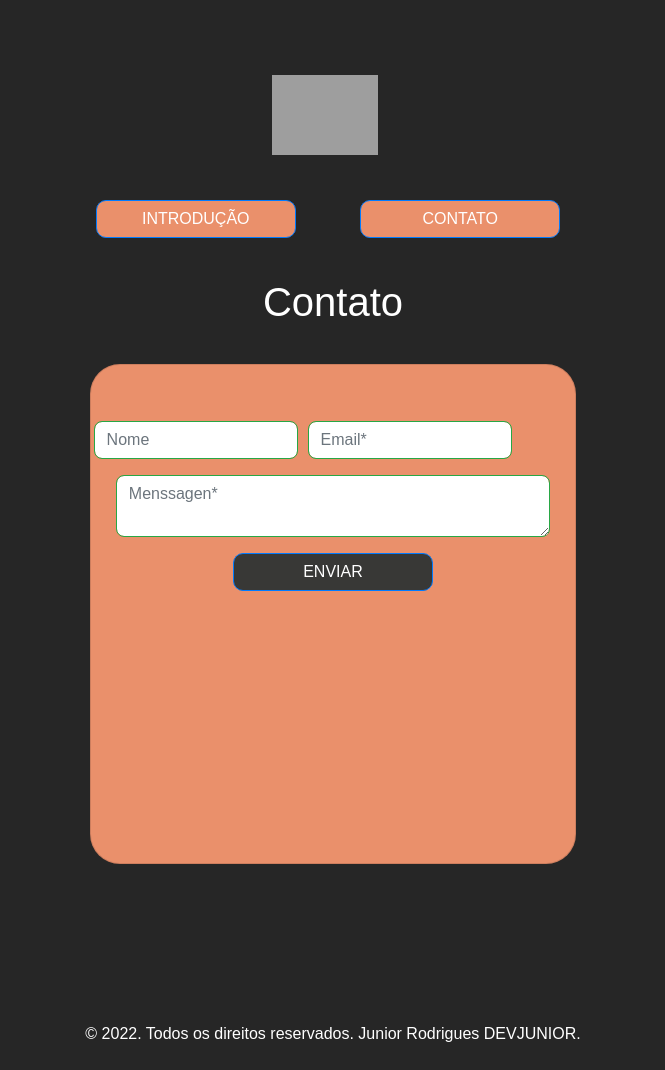
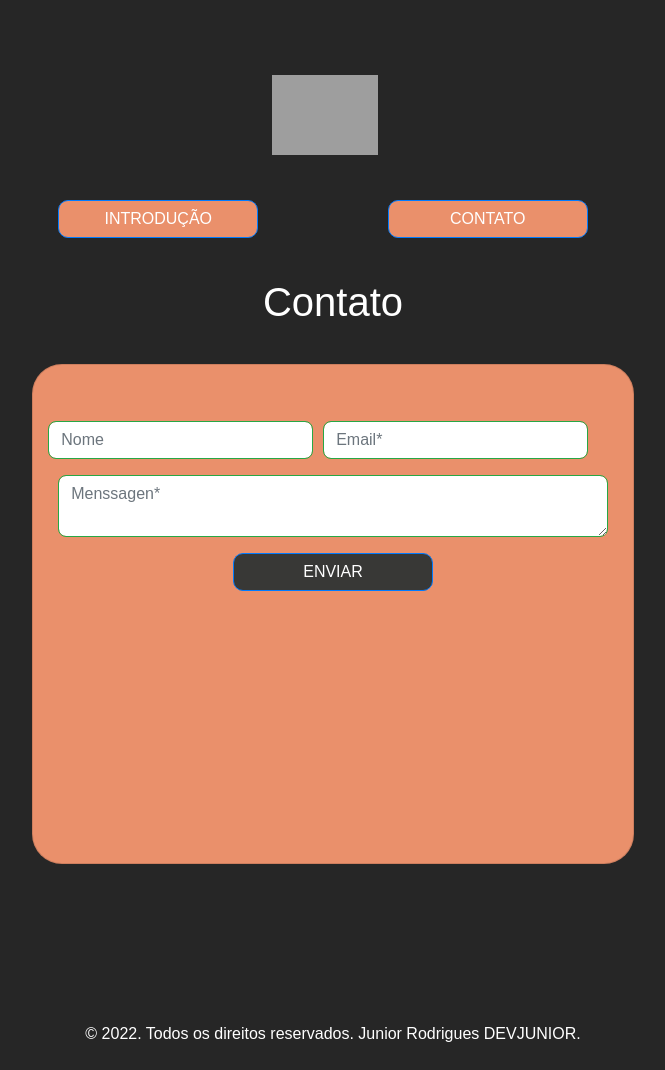
Before and after one commit to juninnzx21/hitdig, a PHP site: page /log/contato.php in a window 1280 px wide. Shown: the whole page, without its empty margins (307-972 px from the left). Run offline with PHP 8.4, Linux system fonts and the light colour scheme; some libraries are stand-ins or nearby versions; some web fonts are replaced; grey boxes are pictures that could not be loaded.

Commit message:
correcaobugsssa

```diff
--- a/contato.php
+++ b/contato.php
@@ -42,7 +42,7 @@ include './host.php'
         height: 500px;
         margin-top: 30px;
         margin-bottom: auto;
-        width: 38%;
+        width: 47%;
         background-color: #EA906B !important;
     }
 
@@ -76,8 +76,8 @@ include './host.php'
     }
 
     .input4 {
-        margin-left: 20px;
-        margin-right: 60px;
+        margin-left: 10px;
+        margin-right: 10%;
         background-color: #EA906B;
         width: 200px;
         border-radius: 10px;
@@ -101,7 +101,7 @@ include './host.php'
    }
 
    .Nnv {
-        text-align: center;
+    text-align: center;
         width: 127%;
         border-radius: 10px;
         border-right: 100px;
```
